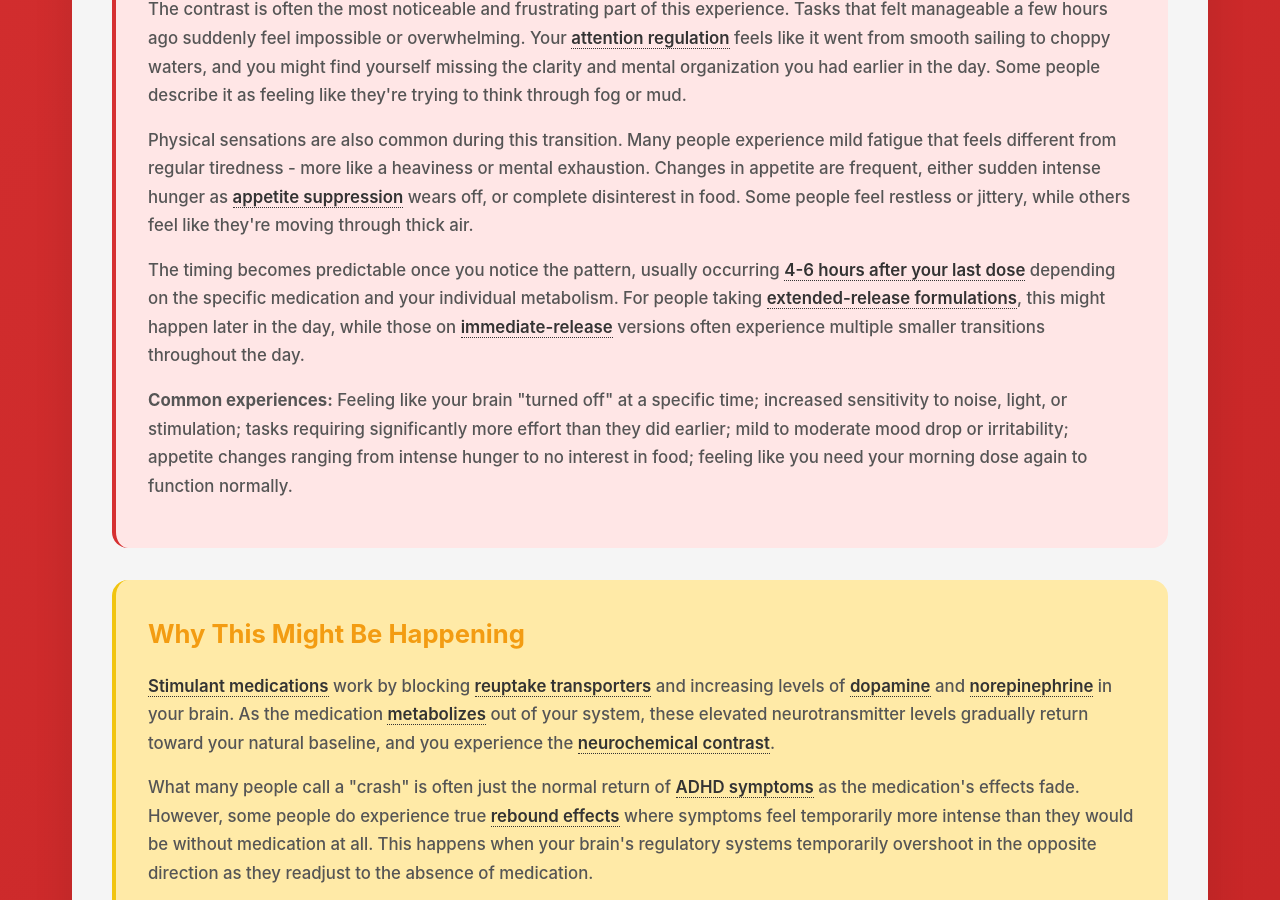
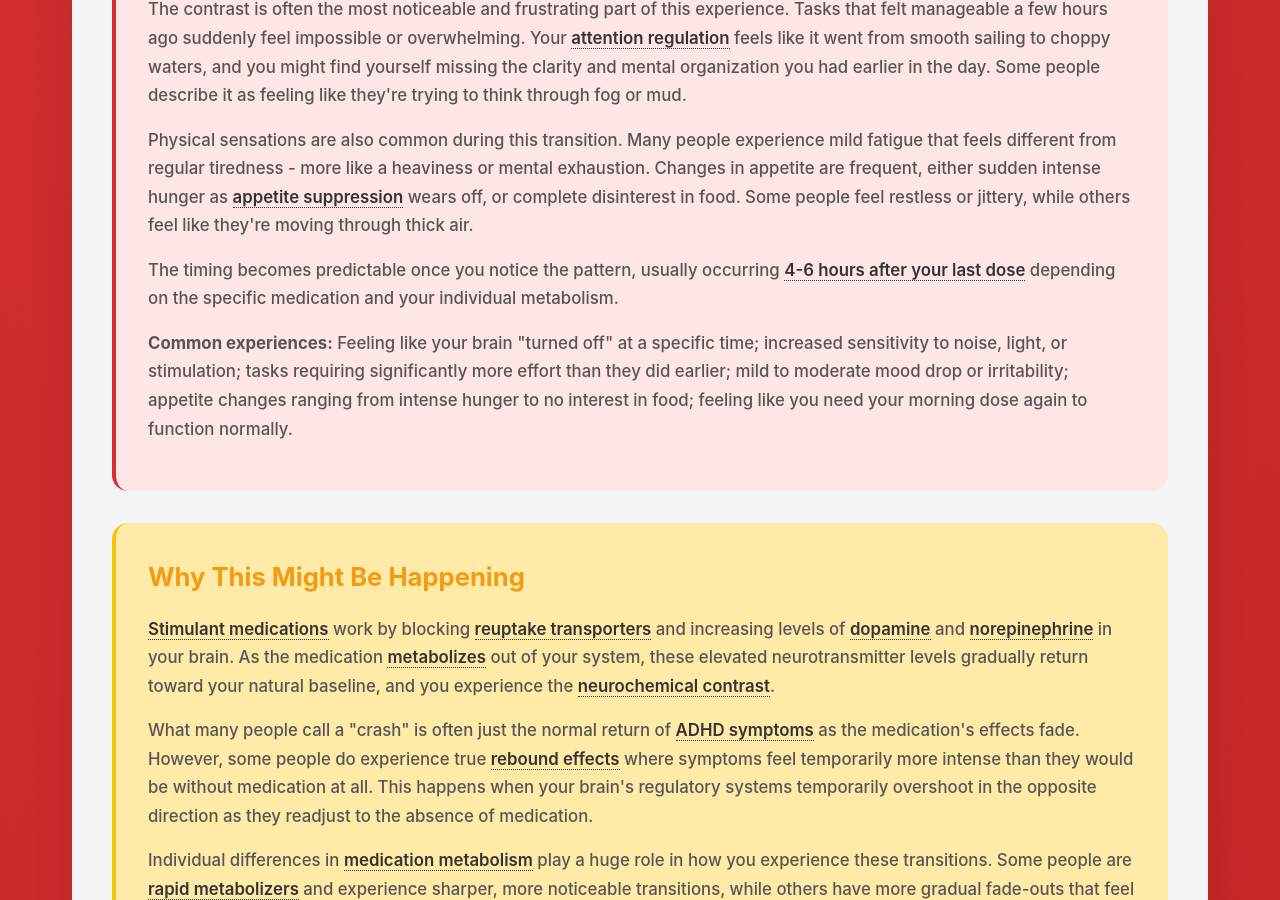
Before and after one commit to neurodivergent-survival-guide/neurodivergent-survival-guide, a Jekyll site: the page built from struggles/stimulant-crash-and-rebound.html, in a window 1280 px wide and 900 px high, scrolled down 1187 px. Built offline with Jekyll 4.4.1, drawn with Linux system fonts in a browser that asks for light colours.

Commit message:
Update stimulant-crash-and-rebound.html

```diff
--- a/struggles/stimulant-crash-and-rebound.html
+++ b/struggles/stimulant-crash-and-rebound.html
@@ -33,7 +33,7 @@
 
         <p>Physical sensations are also common during this transition. Many people experience mild fatigue that feels different from regular tiredness - more like a heaviness or mental exhaustion. Changes in appetite are frequent, either sudden intense hunger as <a class="jargon">appetite suppression<span class="tooltip">Reduced desire to eat, a common side effect of stimulant medications</span></a> wears off, or complete disinterest in food. Some people feel restless or jittery, while others feel like they're moving through thick air.</p>
 
-        <p>The timing becomes predictable once you notice the pattern, usually occurring <a class="jargon">4-6 hours after your last dose<span class="tooltip">The typical window when immediate-release stimulants begin wearing off significantly</span></a> depending on the specific medication and your individual metabolism. For people taking <a class="jargon">extended-release formulations<span class="tooltip">Medications designed to release gradually over 8-12 hours for smoother effects</span></a>, this might happen later in the day, while those on <a class="jargon">immediate-release<span class="tooltip">Medications that deliver their full dose quickly and wear off within 4-6 hours</span></a> versions often experience multiple smaller transitions throughout the day.</p>
+        <p>The timing becomes predictable once you notice the pattern, usually occurring <a class="jargon">4-6 hours after your last dose<span class="tooltip">The typical window when immediate-release stimulants begin wearing off significantly</span></a> depending on the specific medication and your individual metabolism.</p>
 
         <div class="highlight-box">
             <p><strong>Common experiences:</strong> Feeling like your brain "turned off" at a specific time; increased sensitivity to noise, light, or stimulation; tasks requiring significantly more effort than they did earlier; mild to moderate mood drop or irritability; appetite changes ranging from intense hunger to no interest in food; feeling like you need your morning dose again to function normally.</p>
```
